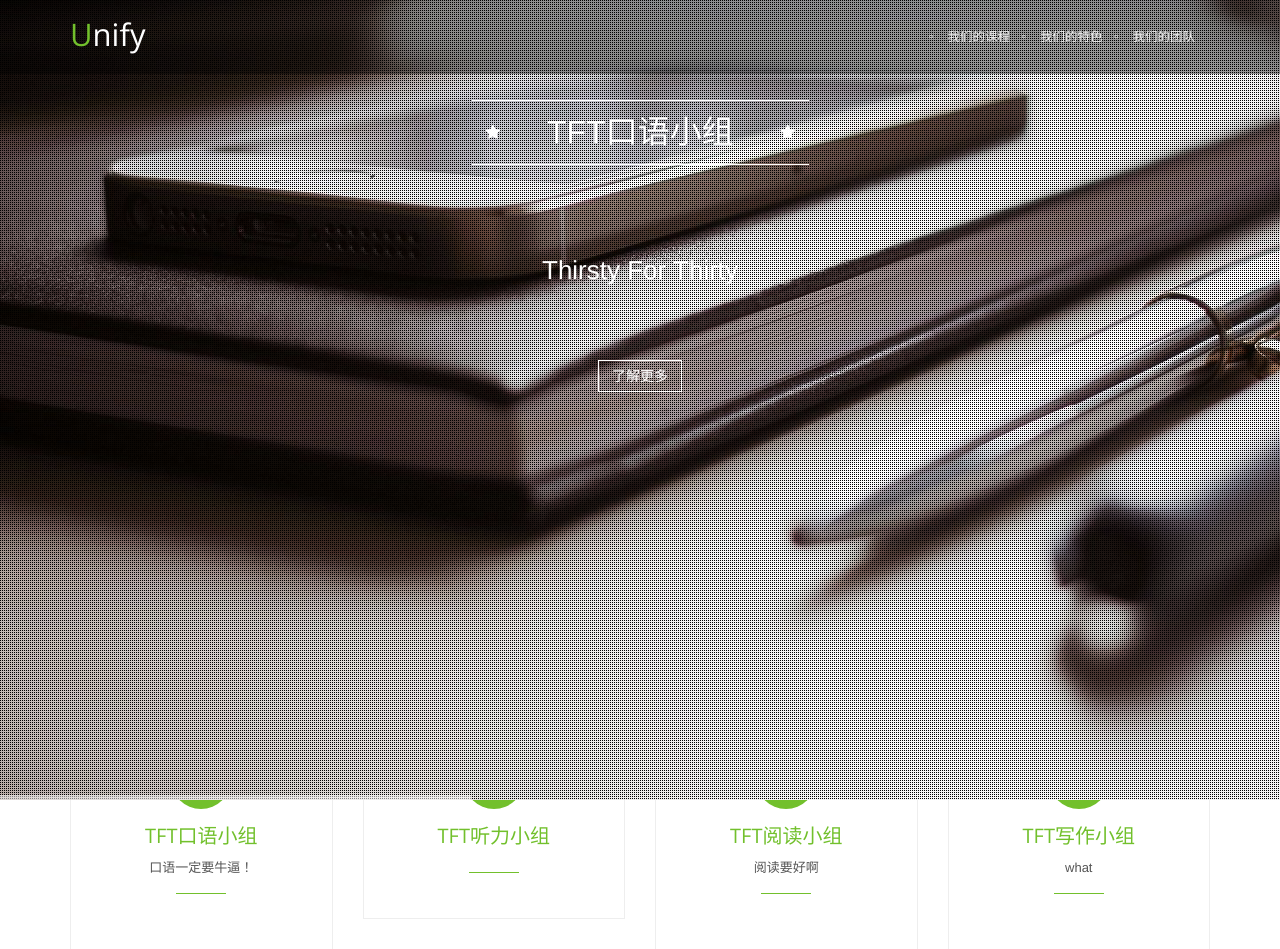
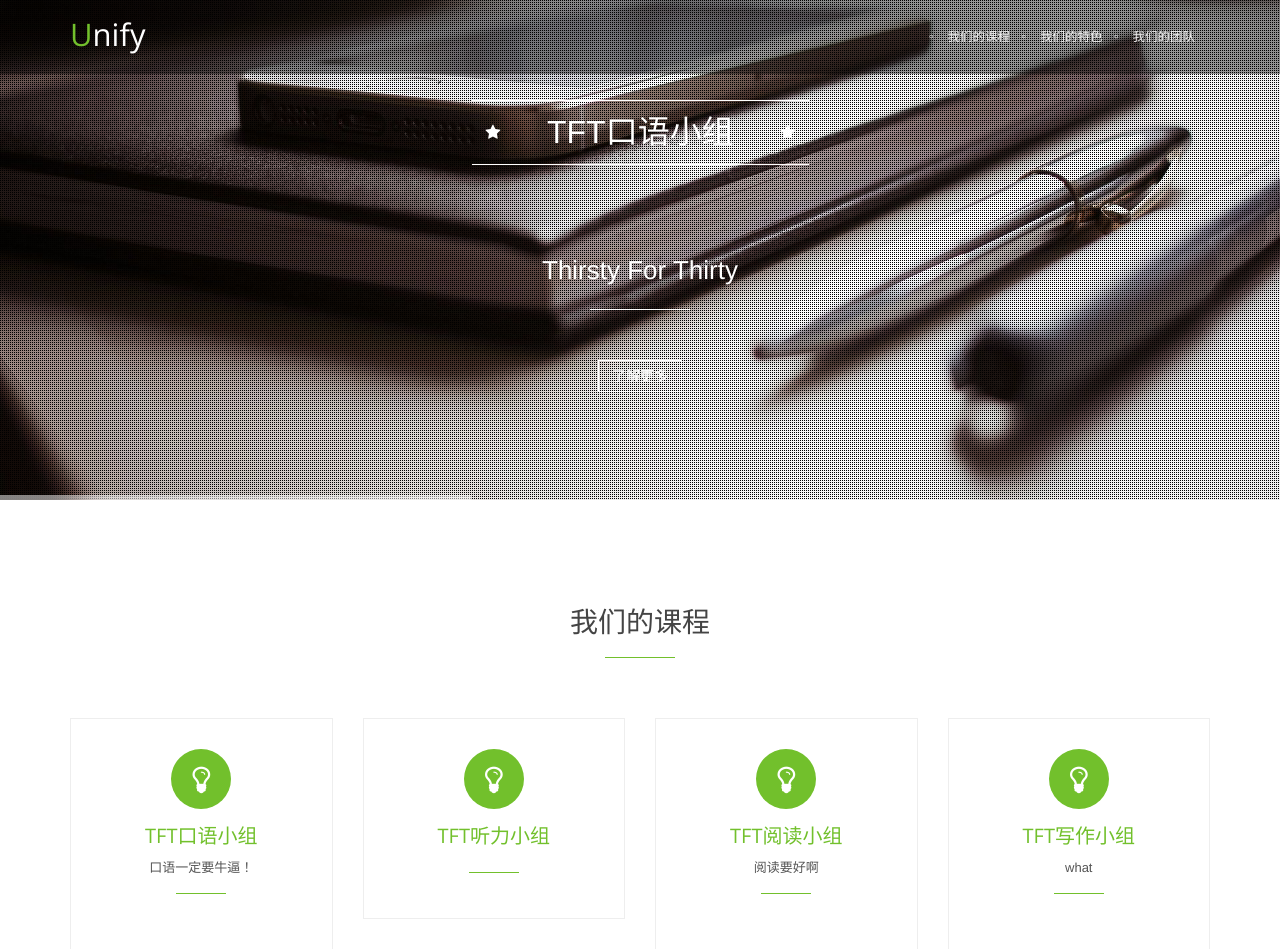
Before and after one commit to jacgrady1/gitTFT, a Django app: template project_TFT/app_TFT/templates/index.html in a window 1280 px wide. Shown: the top 949 px of the page. Run offline with Django 3.2, Linux system fonts and the light colour scheme; the template is opened without the code that fills it: values that come from a table or form of the project are taken from there, others are empty; data comes from the database, SQL or seed files in the repository; parts of the project's set-up code (start-up, migrations or seed data) failed here and were passed over; some libraries are stand-ins or nearby versions.

Commit message:
Change index slider height to half

```diff
--- a/project_TFT/app_TFT/static/css/one.style.css
+++ b/project_TFT/app_TFT/static/css/one.style.css
@@ -362,7 +362,7 @@ a:hover {
     background: #222;
 }
 
-.intro-section:after{
+.intro-section{
 	width: 100%;
 	height: 50%;
 	position: relative;
```
